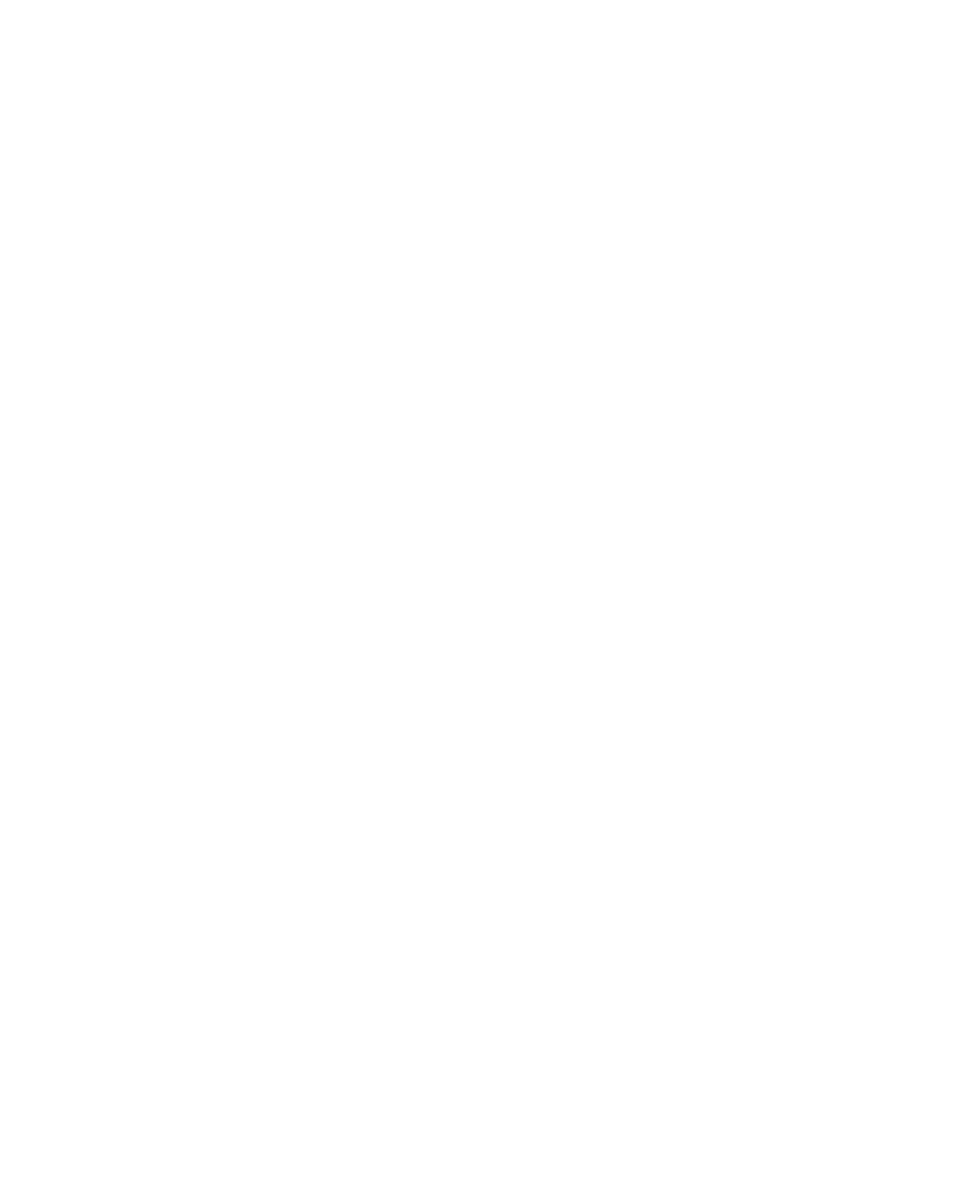
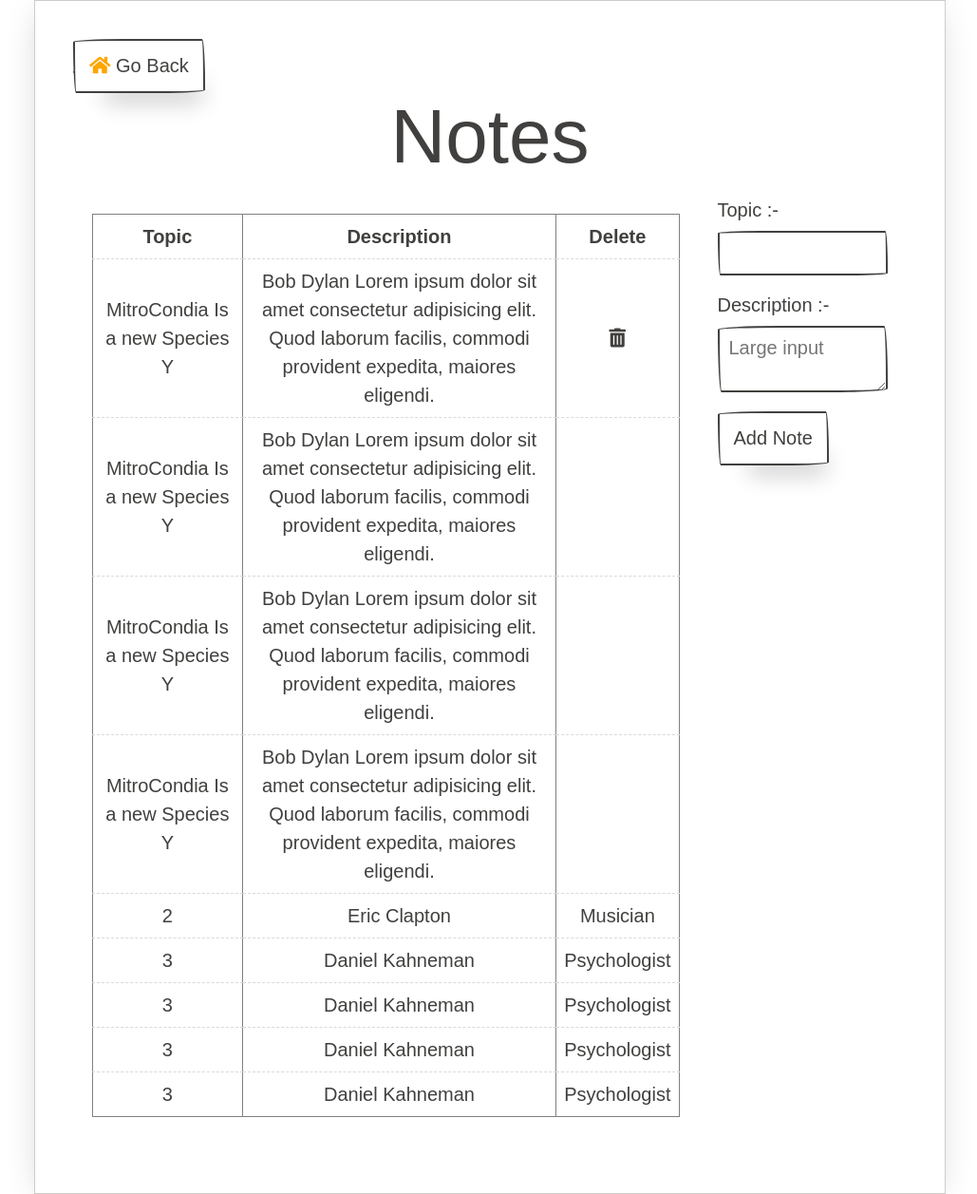
Before and after one commit to Chirimiri97/Students-Portal, a plain HTML site: page notes.html in a window 1280 px wide. Shown: the whole page at 95% size, without its empty margins (124-1153 px from the left). Before the commit the page ends 800 px from the top, so only its background shows below. Drawn offline with nearby package versions, Linux system fonts and the light colour scheme; a web font is replaced by a local one.

Commit message:
Provided Basic Markup for Notes.

```diff
--- a/notes.html
+++ b/notes.html
@@ -1,12 +1,143 @@
 <!DOCTYPE html>
 <html lang="en">
-<head>
-    <meta charset="UTF-8">
-    <meta name="viewport" content="width=device-width, initial-scale=1.0">
+  <head>
+    <meta charset="UTF-8" />
+    <meta name="viewport" content="width=device-width, initial-scale=1.0" />
     <title>Students Portal - Notes</title>
-    <link rel="shortcut icon" href="images/edit.png" type="image/x-icon">
-</head>
-<body>
+    <link rel="shortcut icon" href="images/edit.png" type="image/x-icon" />
+    <link
+      rel="stylesheet"
+      href="https://unpkg.com/papercss@1.8.2/dist/paper.min.css"
+    />
+    <link
+      rel="stylesheet"
+      href="https://cdnjs.cloudflare.com/ajax/libs/font-awesome/5.15.1/css/all.min.css"
+    />
+    <style>
+      #notes thead tr th {
+        text-align: center;
+      }
+      #notes tbody tr td {
+        text-align: center;
+        vertical-align: middle;
+      }
 
-</body>
+      table {
+        border-collapse: collapse;
+        margin-top: 15px;
+      }
+      li {
+        display: inline;
+      }
+
+      .left {
+        text-align: center;
+      }
+      h1 {
+        margin: 0;
+        padding: 0;
+      }
+    </style>
+  </head>
+  <body>
+    <div class="container paper">
+      <a href="home.html"
+        ><button id="go-back" class="btn">
+          <i class="fas fa-home" style="color: orange"></i>&nbspGo Back
+        </button></a
+      >
+      <h1 class="text-center">Notes</h1>
+      <!-- <div class="container container-xs paper"> -->
+        <div class="row">
+          <div class="col-9 col"><table id="notes" border="1">
+            <thead>
+              <tr>
+                <th>Topic</th>
+                <th>Description</th>
+                <th>Delete</th>
+              </tr>
+            </thead>
+            <tbody>
+              <tr>
+                <td>MitroCondia Is a new Species Y</td>
+                <td>
+                  Bob Dylan Lorem ipsum dolor sit amet consectetur adipisicing elit.
+                  Quod laborum facilis, commodi provident expedita, maiores eligendi.
+                </td>
+             <td><i class="fas fa-trash-alt col-2 delete"></i></td>
+              </tr>
+              <tr>
+                <td>MitroCondia Is a new Species Y</td>
+                <td>
+                  Bob Dylan Lorem ipsum dolor sit amet consectetur adipisicing elit.
+                  Quod laborum facilis, commodi provident expedita, maiores eligendi.
+                </td>
+             <td></td>
+              </tr>
+              <tr>
+                <td>MitroCondia Is a new Species Y</td>
+                <td>
+                  Bob Dylan Lorem ipsum dolor sit amet consectetur adipisicing elit.
+                  Quod laborum facilis, commodi provident expedita, maiores eligendi.
+                </td>
+             <td></td>
+              </tr>
+              <tr>
+                <td>MitroCondia Is a new Species Y</td>
+                <td>
+                  Bob Dylan Lorem ipsum dolor sit amet consectetur adipisicing elit.
+                  Quod laborum facilis, commodi provident expedita, maiores eligendi.
+                </td>
+             <td></td>
+              </tr>
+
+              <tr>
+                <td>2</td>
+                <td>Eric Clapton</td>
+                <td>Musician</td>
+              </tr>
+              <tr>
+                <td>3</td>
+                <td>Daniel Kahneman</td>
+                <td>Psychologist</td>
+              </tr>
+              <tr>
+                <td>3</td>
+                <td>Daniel Kahneman</td>
+                <td>Psychologist</td>
+              </tr>
+              <tr>
+                <td>3</td>
+                <td>Daniel Kahneman</td>
+                <td>Psychologist</td>
+              </tr>
+              <tr>
+                <td>3</td>
+                <td>Daniel Kahneman</td>
+                <td>Psychologist</td>
+              </tr>
+            </tbody>
+          </table></div>
+          <div class="col-3 col"><form action="">
+            <div class="form-group">
+              <label for="paperInputs1">Topic :-</label>
+              <input type="text" id="paperInputs1" class="input-block" />
+            </div>
+            <div class="form-group">
+              <label for="large-input">Description :-</label>
+              <textarea
+                id="large-input"
+                placeholder="Large input"
+                class="input-block"
+              ></textarea>
+            </div>
+            <button type="submit">Add Note</button>
+          </form></div>
+        </div>
+
+      <!-- </div> -->
+
+
+    </div>
+  </body>
 </html>
```
